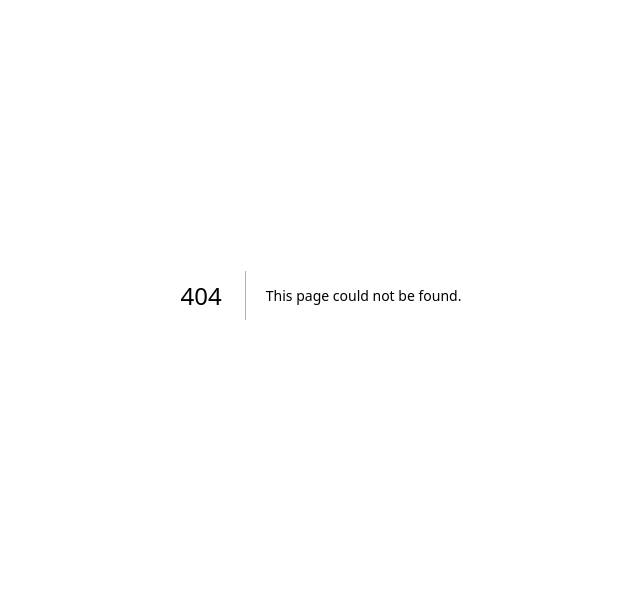
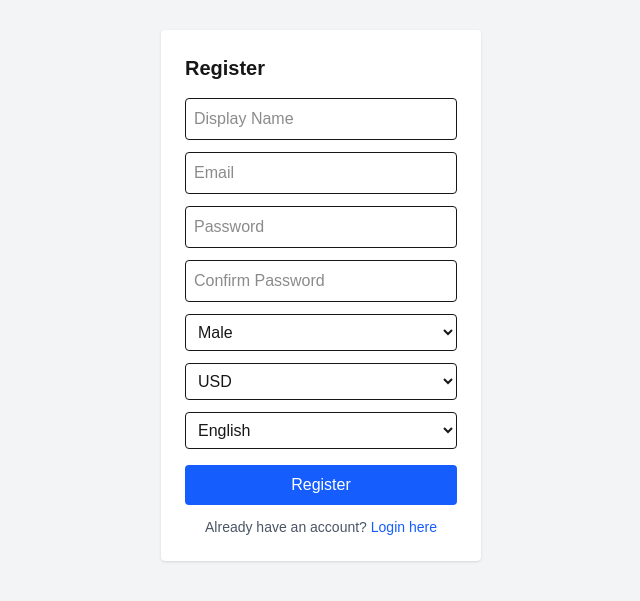
Before and after one commit to pinkfloyed/FinanceTracker, a Next.js app in the folder finance-tracker-frontend/: page /auth/register in a window 1280 px wide. Before the commit this address had no page. Shown: the part 105-706 px from the top of the page, without its empty margins (319-959 px from the left). Built offline with nearby package versions, Linux system fonts and the light colour scheme.

Commit message:
feat : Add RegisterPage component for user signup
- Include display name, email, password, confirm password fields

- Support gender, currency, and language selection options

- Handle registration API call, set token, redirect to login, and display errors

```diff
--- /dev/null
+++ b/finance-tracker-frontend/src/app/auth/register/page.tsx
@@ -0,0 +1,149 @@
+"use client";
+
+import API from "@/lib/api";
+import { setToken } from "@/lib/auth";
+import { useRouter } from "next/navigation";
+import { useState } from "react";
+
+export default function RegisterPage() {
+  const router = useRouter();
+
+  const [userName, setUserName] = useState("");
+  const [email, setEmail] = useState("");
+  const [password, setPassword] = useState("");
+  const [confirmPassword, setConfirmPassword] = useState("");
+  const [gender, setGender] = useState("Male");
+  const [currency, setCurrency] = useState("USD");
+  const [language, setLanguage] = useState("en");
+  const [error, setError] = useState("");
+
+  const handleSubmit = async (e: React.FormEvent) => {
+    e.preventDefault();
+    setError("");
+
+    try {
+
+      const payload = {
+        UserName: userName,
+        Email: email,
+        Password: password,
+        ConfirmPassword: confirmPassword,
+        Gender: gender,
+        PreferredCurrency: currency,
+        PreferredLanguage: language,
+      };
+
+
+      const res = await API.post("/Auth/register", payload, {
+        headers: { "Content-Type": "application/json" },
+      });
+
+
+      setToken(res.data.accessToken);
+      router.push("/auth/login");
+    } catch (err: any) {
+      setError(err.response?.data?.message || "Registration failed");
+    }
+  };
+
+
+  return (
+    <div className="flex items-center justify-center min-h-screen bg-gray-100">
+      <form onSubmit={handleSubmit} className="bg-white p-6 rounded shadow w-80">
+        <h1 className="text-xl font-bold mb-4">Register</h1>
+        {error && <p className="text-red-500 mb-2">{error}</p>}
+
+        <input
+          type="text"
+          placeholder="Display Name"
+          className="border p-2 w-full mb-3 rounded"
+          value={userName}
+          onChange={(e) => setUserName(e.target.value)}
+          required
+        />
+
+        <input
+          type="email"
+          placeholder="Email"
+          className="border p-2 w-full mb-3 rounded"
+          value={email}
+          onChange={(e) => setEmail(e.target.value)}
+          required
+        />
+
+        <input
+          type="password"
+          placeholder="Password"
+          className="border p-2 w-full mb-3 rounded"
+          value={password}
+          onChange={(e) => setPassword(e.target.value)}
+          required
+        />
+
+        <input
+          type="password"
+          placeholder="Confirm Password"
+          className="border p-2 w-full mb-3 rounded"
+          value={confirmPassword}
+          onChange={(e) => setConfirmPassword(e.target.value)}
+          required
+        />
+
+        <select
+          className="border p-2 w-full mb-3 rounded"
+          value={gender}
+          onChange={(e) => setGender(e.target.value)}
+          required
+        >
+          <option value="Male">Male</option>
+          <option value="Female">Female</option>
+          <option value="Other">Other</option>
+        </select>
+
+        <select
+          className="border p-2 w-full mb-3 rounded"
+          value={currency}
+          onChange={(e) => setCurrency(e.target.value)}
+          required
+        >
+          <option value="BDT">BDT</option>
+          <option value="USD">USD</option>
+          <option value="EUR">EUR</option>
+          <option value="GBP">GBP</option>
+        </select>
+
+        <select
+          className="border p-2 w-full mb-4 rounded"
+          value={language}
+          onChange={(e) => setLanguage(e.target.value)}
+          required
+        >
+          <option value="en">English</option>
+          <option value="ban">Bangla</option>
+          <option value="es">Spanish</option>
+          <option value="fr">French</option>
+        </select>
+
+        <button
+          type="submit"
+          className="w-full bg-blue-600 text-white py-2 rounded hover:bg-blue-700 transition"
+        >
+          Register
+        </button>
+
+
+        <p className="mt-3 text-center text-sm text-gray-600">
+          Already have an account?{" "}
+          <span
+            onClick={() => router.push("/auth/login")}
+            className="text-blue-600 hover:underline cursor-pointer"
+          >
+            Login here
+          </span>
+        </p>
+
+
+      </form>
+    </div>
+  );
+}
```
